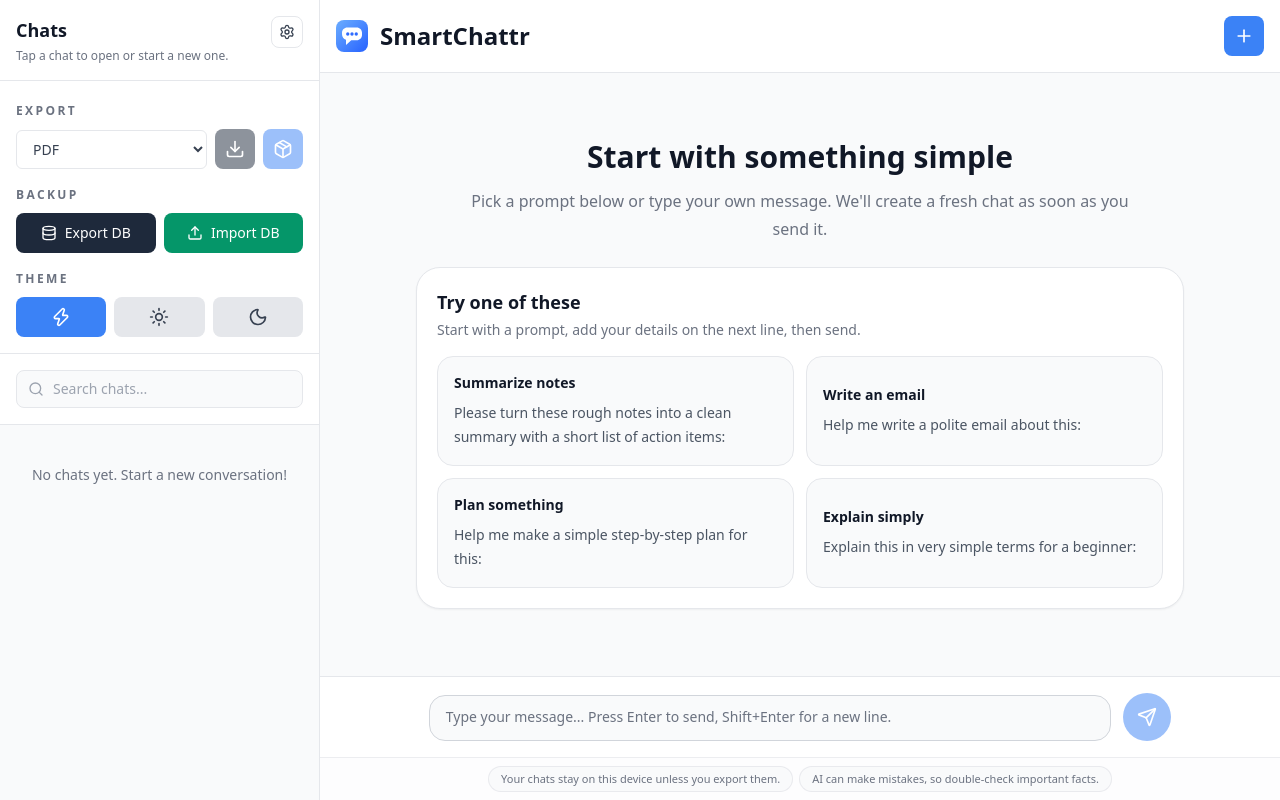
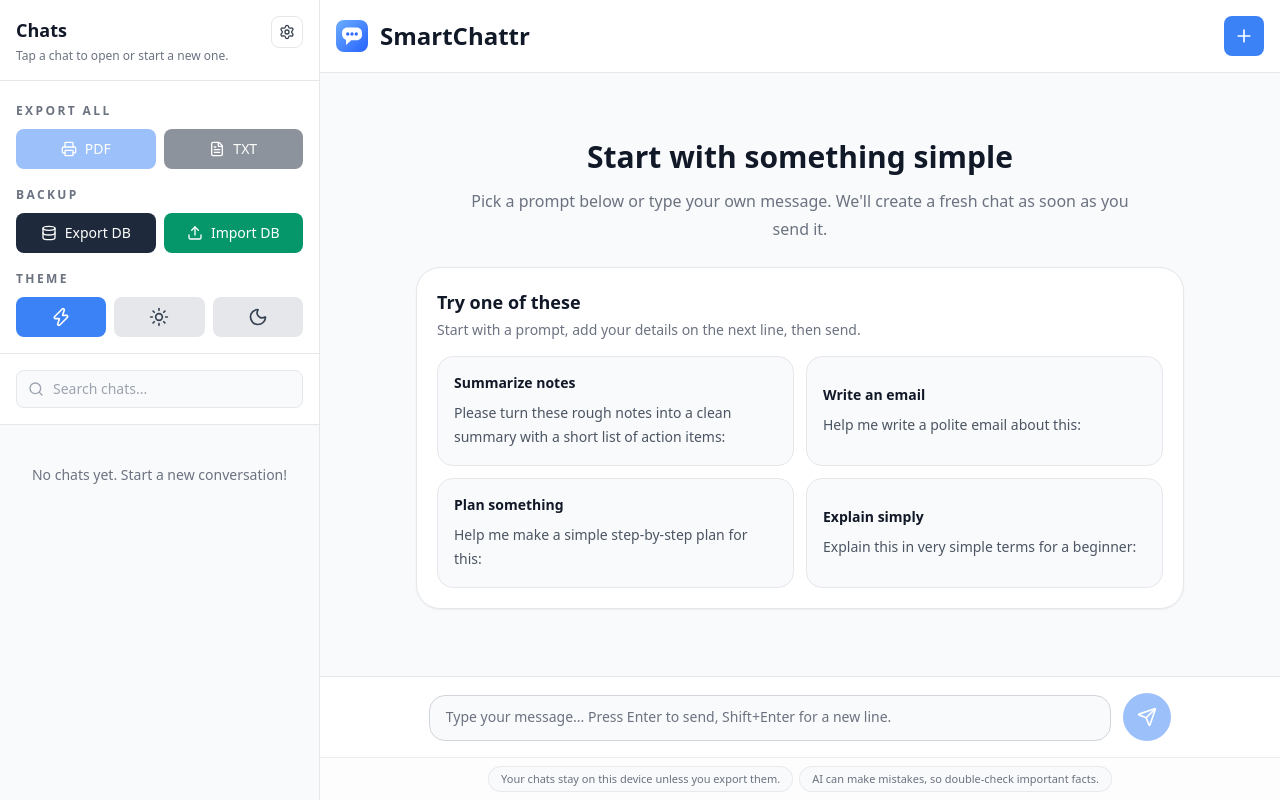
Before and after one commit to ameya-deshpande-5056/SmartChattr, a Next.js app: page /chat in a window 1280 px wide. Both pictures are taken after a click on the button 287 px from the left and 32 px from the top of the page. Built offline with nearby package versions, Linux system fonts and the light colour scheme.

Commit message:
refactor: implement per-chat context menu for individual chat exports and cleanup export UI in ChatSidebar

```diff
--- a/src/components/ChatSidebar.tsx
+++ b/src/components/ChatSidebar.tsx
@@ -1,10 +1,10 @@
 'use client';
 
-import { useEffect, useRef, useState } from 'react';
+import { useEffect, useRef, useState, useCallback } from 'react';
 import Link from 'next/link';
 import { cn, downloadFile, buildAllChatsPrintableHtml, buildChatText, buildPrintableHtml, openPrintPreview, getThemeMode, setTheme } from '@/utils';
 import type { ChatPreview } from '@/types/chat';
-import { Trash2, X, Settings, Download, Package, Sun, Moon, Zap, Upload, Database, Search } from 'lucide-react';
+import { Trash2, X, Settings, Download, Package, Sun, Moon, Zap, Upload, Database, Search, MoreVertical, FileText, Printer } from 'lucide-react';
 import { exportDatabaseBackup, importDatabaseBackup, loadMessages, loadMessagesByChat } from '@/lib/db';
 
 interface ChatSidebarProps {
@@ -17,7 +17,6 @@ interface ChatSidebarProps {
 }
 
 export function ChatSidebar({ className, chats, currentChatId, createNewChat, deleteChat, onClose }: ChatSidebarProps) {
-  const [exportFormat, setExportFormat] = useState<'pdf' | 'txt'>('pdf');
   const [isExporting, setIsExporting] = useState(false);
   const [successMessage, setSuccessMessage] = useState<string | null>(null);
   const [errorMessage, setErrorMessage] = useState<string | null>(null);
@@ -27,6 +26,31 @@ export function ChatSidebar({ className, chats, currentChatId, createNewChat, de
   const [filteredChats, setFilteredChats] = useState<ChatPreview[]>(chats);
   const [isSearching, setIsSearching] = useState(false);
   const importInputRef = useRef<HTMLInputElement>(null);
+  const [menuChatId, setMenuChatId] = useState<string | null>(null);
+  const [menuPosition, setMenuPosition] = useState<{ top: number; left: number } | null>(null);
+  const menuRef = useRef<HTMLDivElement>(null);
+  const chatListRef = useRef<HTMLDivElement>(null);
+
+  const handleClickOutside = useCallback((event: MouseEvent) => {
+    const target = event.target as HTMLElement;
+    if (menuRef.current && !menuRef.current.contains(target) && !target.closest('[data-menu-trigger="true"]')) {
+      setMenuChatId(null);
+    }
+  }, []);
+
+  useEffect(() => {
+    if (menuChatId) {
+      document.addEventListener('mousedown', handleClickOutside);
+      // Close menu on scroll so it doesn't float away from its anchor
+      const scrollContainer = chatListRef.current;
+      const handleScroll = () => setMenuChatId(null);
+      scrollContainer?.addEventListener('scroll', handleScroll, { passive: true });
+      return () => {
+        document.removeEventListener('mousedown', handleClickOutside);
+        scrollContainer?.removeEventListener('scroll', handleScroll);
+      };
+    }
+  }, [menuChatId, handleClickOutside]);
 
   const handleThemeChange = (mode: 'auto' | 'light' | 'dark') => {
     setTheme(mode);
@@ -35,14 +59,12 @@ export function ChatSidebar({ className, chats, currentChatId, createNewChat, de
 
   useEffect(() => {
     if (!successMessage) return;
-
     const timer = window.setTimeout(() => setSuccessMessage(null), 4000);
     return () => window.clearTimeout(timer);
   }, [successMessage]);
 
   useEffect(() => {
     if (!errorMessage) return;
-
     const timer = window.setTimeout(() => setErrorMessage(null), 5000);
     return () => window.clearTimeout(timer);
   }, [errorMessage]);
@@ -63,15 +85,13 @@ export function ChatSidebar({ className, chats, currentChatId, createNewChat, de
       const query = searchQuery.toLowerCase();
 
       try {
-        // Search through chat titles first
         const titleMatches = chats.filter(chat =>
           chat.title.toLowerCase().includes(query)
         );
 
-        // Search through chat messages
         const messageMatches: ChatPreview[] = [];
         for (const chat of chats) {
-          if (titleMatches.includes(chat)) continue; // Skip if already matched by title
+          if (titleMatches.includes(chat)) continue;
 
           const messages = await loadMessagesByChat(chat.id);
           const hasMatchingMessage = messages.some(msg =>
@@ -83,7 +103,6 @@ export function ChatSidebar({ className, chats, currentChatId, createNewChat, de
           }
         }
 
-        // Combine results and sort by recency
         const allMatches = [...titleMatches, ...messageMatches]
           .sort((a, b) => new Date(b.updatedAt).getTime() - new Date(a.updatedAt).getTime());
 
@@ -102,22 +121,22 @@ export function ChatSidebar({ className, chats, currentChatId, createNewChat, de
 
   const getChatById = (chatId: string) => chats.find((chat) => chat.id === chatId);
 
-  const exportCurrentChat = async () => {
-    if (!currentChatId) return;
-    const chat = getChatById(currentChatId);
-    if (!chat) return;
-
+  const handleExport = async (chat: ChatPreview, format: 'pdf' | 'txt') => {
     setIsExporting(true);
     try {
-      const messages = await loadMessagesByChat(currentChatId);
-      await dispatchExportSingle(chat, messages, exportFormat, `${chat.title || 'chat'}.${exportFormat}`);
-      setSuccessMessage('Export completed successfully!');
+      const messages = await loadMessagesByChat(chat.id);
+      await dispatchExportSingle(chat, messages, format, `${chat.title || 'chat'}.${format}`);
+      setSuccessMessage(`${format.toUpperCase()} export completed successfully!`);
+      setMenuChatId(null);
+      setMenuPosition(null);
+    } catch (error) {
+      setErrorMessage('Export failed. Please try again.');
     } finally {
       setIsExporting(false);
     }
   };
 
-  const exportAllChats = async () => {
+  const exportAllChats = async (format: 'pdf' | 'txt') => {
     setIsExporting(true);
     try {
       const allMessages = await loadMessages();
@@ -125,8 +144,8 @@ export function ChatSidebar({ className, chats, currentChatId, createNewChat, de
         chat,
         messages: allMessages.filter((message) => message.chatId === chat.id),
       }));
-      await dispatchExportAll(messagesByChat, exportFormat);
-      setSuccessMessage('All chats exported successfully!');
+      await dispatchExportAll(messagesByChat, format);
+      setSuccessMessage(`All chats exported as ${format.toUpperCase()}!`);
     } finally {
       setIsExporting(false);
     }
@@ -271,34 +290,23 @@ export function ChatSidebar({ className, chats, currentChatId, createNewChat, de
         {isSettingsOpen && (
           <div className="p-4 border-t bg-white dark:bg-gray-800 space-y-3">
             <div className="space-y-2">
-              <label className="text-xs font-semibold uppercase tracking-[0.2em] text-gray-500 dark:text-gray-400">Export</label>
-              <div className="flex gap-2 items-center">
-                <select
-                  value={exportFormat}
-                  onChange={(e) => setExportFormat(e.target.value as 'txt' | 'pdf')}
-                  className="flex-1 rounded-md border border-gray-200 bg-white px-3 py-2 text-sm text-gray-700 dark:border-gray-600 dark:bg-gray-700 dark:text-gray-100"
-                  aria-label="Export format"
+              <label className="text-xs font-semibold uppercase tracking-[0.2em] text-gray-500 dark:text-gray-400">Export All</label>
+              <div className="flex gap-2">
+                <button
+                  onClick={() => exportAllChats('pdf')}
+                  disabled={chats.length === 0 || isExporting}
+                  className="flex-1 inline-flex h-10 items-center justify-center gap-2 rounded-lg bg-blue-500 text-white hover:bg-blue-600 disabled:opacity-50 disabled:cursor-not-allowed transition-colors text-sm font-medium"
                 >
-                  <option value="pdf">PDF</option>
-                  <option value="txt">TXT</option>
-                </select>
-                <button
-                  onClick={exportCurrentChat}
-                  disabled={!currentChatId || isExporting}
-                  aria-label="Export current chat"
-                  title="Export current chat"
-                  className="inline-flex h-10 w-10 flex-shrink-0 items-center justify-center rounded-lg bg-slate-800 text-white hover:bg-slate-900 disabled:opacity-50 disabled:cursor-not-allowed transition-colors"
-                >
-                  <Download className="h-5 w-5" />
+                  <Printer className="h-4 w-4" />
+                  PDF
                 </button>
                 <button
-                  onClick={exportAllChats}
+                  onClick={() => exportAllChats('txt')}
                   disabled={chats.length === 0 || isExporting}
-                  aria-label="Export all chats"
-                  title="Export all chats"
-                  className="inline-flex h-10 w-10 flex-shrink-0 items-center justify-center rounded-lg bg-blue-500 text-white hover:bg-blue-600 disabled:opacity-50 disabled:cursor-not-allowed transition-colors"
+                  className="flex-1 inline-flex h-10 items-center justify-center gap-2 rounded-lg bg-slate-800 text-white hover:bg-slate-900 disabled:opacity-50 disabled:cursor-not-allowed transition-colors text-sm font-medium"
                 >
-                  <Package className="h-5 w-5" />
+                  <FileText className="h-4 w-4" />
+                  TXT
                 </button>
               </div>
             </div>
@@ -404,7 +412,7 @@ export function ChatSidebar({ className, chats, currentChatId, createNewChat, de
       </div>
 
       {/* Chat list */}
-      <div className="flex-1 overflow-auto p-2 space-y-1">
+      <div ref={chatListRef} className="flex-1 overflow-auto p-2 space-y-1">
         {isSearching ? (
           <div className="text-center py-8 text-sm text-gray-500 dark:text-gray-400">
             Searching...
@@ -419,9 +427,10 @@ export function ChatSidebar({ className, chats, currentChatId, createNewChat, de
           </div>
         ) : (
           filteredChats.map((chat) => (
+            <div key={chat.id}>
               <Link
-            key={chat.id}
                 href={`/chat/${chat.id}`}
+                title={`${chat.title || 'New Chat'}\nUpdated On: ${new Date(chat.updatedAt).toLocaleDateString()}`}
                 className={cn(
                   "w-full flex items-center gap-3 p-3 rounded-lg text-left transition-colors group",
                   currentChatId === chat.id
@@ -436,23 +445,77 @@ export function ChatSidebar({ className, chats, currentChatId, createNewChat, de
                   <p className="font-medium truncate">{chat.title || 'New Chat'}</p>
                   <p className="text-xs text-gray-500 dark:text-gray-400 truncate">{chat.preview}</p>
                 </div>
-            <div className="text-xs opacity-0 group-hover:opacity-100 transition-opacity text-gray-400 dark:text-gray-500 ml-auto">
-              {new Date(chat.updatedAt).toLocaleDateString()}
-            </div>
                 <button
                   onClick={(e) => {
                     e.preventDefault();
                     e.stopPropagation();
+                    if (menuChatId === chat.id) {
+                      setMenuChatId(null);
+                      setMenuPosition(null);
+                    } else {
+                      const btn = e.currentTarget;
+                      const rect = btn.getBoundingClientRect();
+                      setMenuPosition({ top: rect.bottom + 4, left: rect.right - 208 });
+                      setMenuChatId(chat.id);
+                    }
+                  }}
+                  className={`flex h-8 w-8 items-center justify-center rounded-full opacity-50 group-hover:opacity-100 text-gray-500 hover:bg-gray-200 dark:text-gray-400 dark:hover:bg-gray-700 transition-all duration-200 ${menuChatId === chat.id ? 'rotate-90 opacity-100 bg-gray-100 dark:bg-gray-700 scale-105' : ''} ml-auto`}
+                  aria-label="Chat options"
+                  data-menu-trigger="true"
+                >
+                  <MoreVertical className="h-4 w-4" />
+                </button>
+              </Link>
+              {menuChatId === chat.id && menuPosition && (
+                <div
+                  ref={menuRef}
+                  className="fixed z-[9999] w-52 rounded-xl bg-white/95 backdrop-blur-sm shadow-2xl border border-gray-100/50 ring-1 ring-black/10 dark:bg-gray-800/95 dark:border-gray-700/50 dark:shadow-2xl dark:ring-gray-900/20 origin-top-right"
+                  style={{ top: menuPosition.top, left: Math.max(4, menuPosition.left) }}
+                >
+                  <div className="px-4 py-2.5 text-xs text-gray-500 dark:text-gray-400 border-b border-gray-200 dark:border-gray-700">
+                    Updated: {new Date(chat.updatedAt).toLocaleDateString()}
+                  </div>
+                  <div className="p-1.5 border-b border-gray-200 dark:border-gray-700">
+                    <button
+                      onClick={(e) => {
+                        e.stopPropagation();
+                        handleExport(chat, 'pdf');
+                      }}
+                      disabled={isExporting}
+                      className="w-full px-3 py-2 rounded-lg text-left text-sm text-gray-700 dark:text-gray-200 hover:bg-gray-100 dark:hover:bg-gray-700 transition-colors flex items-center gap-2"
+                    >
+                      <Printer className="h-4 w-4 text-blue-500" />
+                      Export to PDF
+                    </button>
+                    <button
+                      onClick={(e) => {
+                        e.stopPropagation();
+                        handleExport(chat, 'txt');
+                      }}
+                      disabled={isExporting}
+                      className="w-full px-3 py-2 rounded-lg text-left text-sm text-gray-700 dark:text-gray-200 hover:bg-gray-100 dark:hover:bg-gray-700 transition-colors flex items-center gap-2"
+                    >
+                      <FileText className="h-4 w-4 text-slate-500" />
+                      Export to TXT
+                    </button>
+                  </div>
+                  <button
+                    onClick={(e) => {
+                      e.stopPropagation();
                       if (window.confirm('Are you sure you want to delete this chat?')) {
                         deleteChat(chat.id);
+                        setMenuChatId(null);
+                        setMenuPosition(null);
                       }
                     }}
-              className="opacity-0 group-hover:opacity-100 transition-opacity text-red-500 hover:text-red-700 dark:text-red-400 dark:hover:text-red-300 ml-2"
-              aria-label="Delete chat"
+                    className="w-full px-4 py-2.5 rounded-b-xl text-left text-red-600 hover:bg-red-50 dark:text-red-400 dark:hover:bg-red-900/50 transition-colors flex items-center gap-2"
                   >
-              <Trash2 className="w-4 h-4" />
+                    <Trash2 className="h-4 w-4" />
+                    Delete chat
                   </button>
-          </Link>
+                </div>
+              )}
+            </div>
           ))
         )}
       </div>
```
Lines whose indentation alone changed are shown as unchanged.
